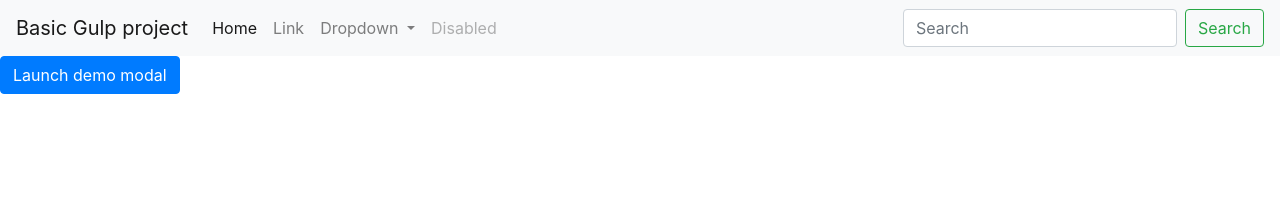
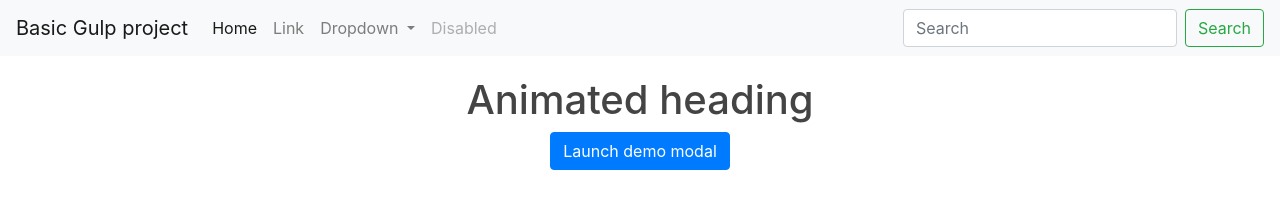
Before and after one commit to ivanartamonov/gulp, a website: page index.html in a window 1280 px wide. Drawn offline with nearby package versions, Linux system fonts and the light colour scheme; files that its build step writes are made by us from their sources.

Commit message:
include Animate.css

```diff
--- a/app/scss/main.scss
+++ b/app/scss/main.scss
@@ -3,3 +3,7 @@
 body {
   background-color: white;
 }
+
+.wrapper {
+  padding: 20px;
+}
--- a/gulpfile.js
+++ b/gulpfile.js
@@ -27,7 +27,8 @@ gulp.task('sass', ['csslibs'], function(){
 // Компилируем CSS разных библиотек в один файл и сжимаем его
 gulp.task('csslibs', function(){
     return gulp.src([
-            'app/libs/bootstrap4/dist/css/bootstrap.min.css'
+            'app/libs/bootstrap4/dist/css/bootstrap.min.css',
+            'app/libs/animate.css/animate.min.css'
         ])
         .pipe(concat('libs.min.css'))
         .pipe(cssnano())
--- a/index.html
+++ b/index.html
@@ -44,10 +44,15 @@
 </nav>
 
 <div class="wrapper">
+
+    <h1 class="text-center animated bounce">Animated heading</h1>
+
     <!-- Button trigger modal -->
-    <button type="button" class="btn btn-primary" data-toggle="modal" data-target="#exampleModal">
-        Launch demo modal
-    </button>
+    <div class="text-center">
+        <button type="button" class="btn btn-primary" data-toggle="modal" data-target="#exampleModal">
+            Launch demo modal
+        </button>
+    </div>
 
     <!-- Modal -->
     <div class="modal fade" id="exampleModal" tabindex="-1" role="dialog" aria-labelledby="exampleModalLabel" aria-hidden="true">
```
